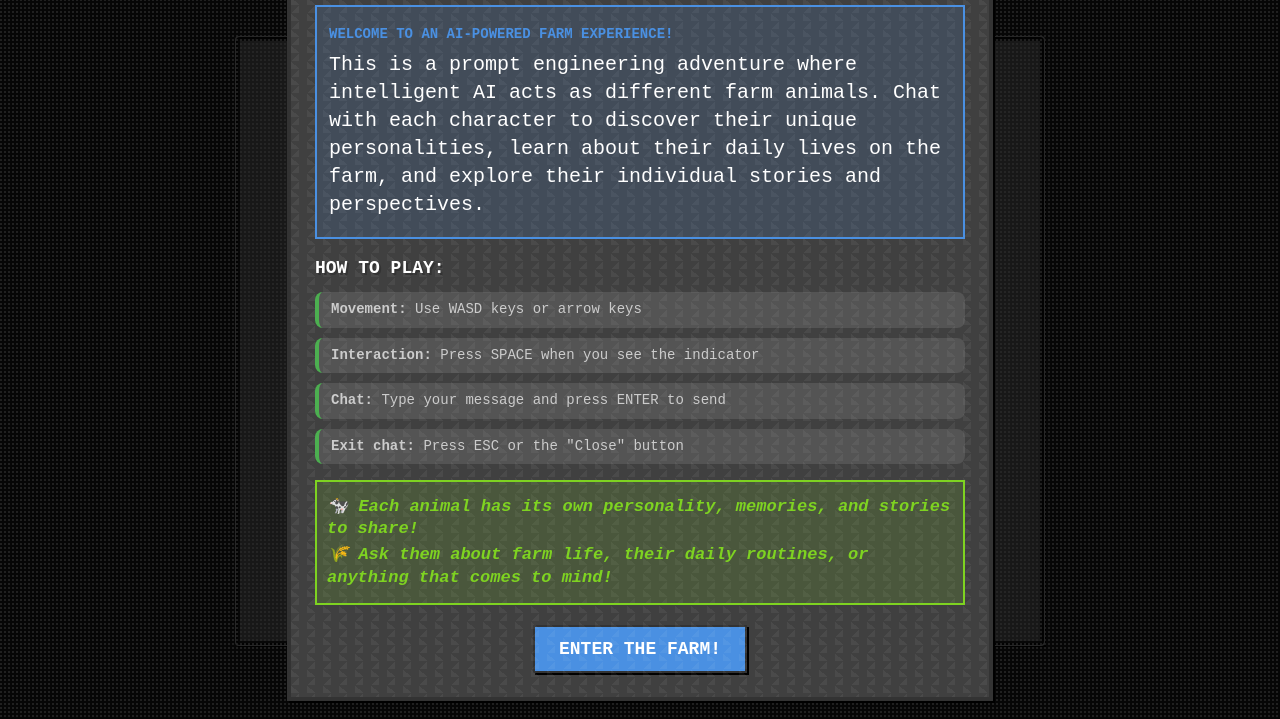
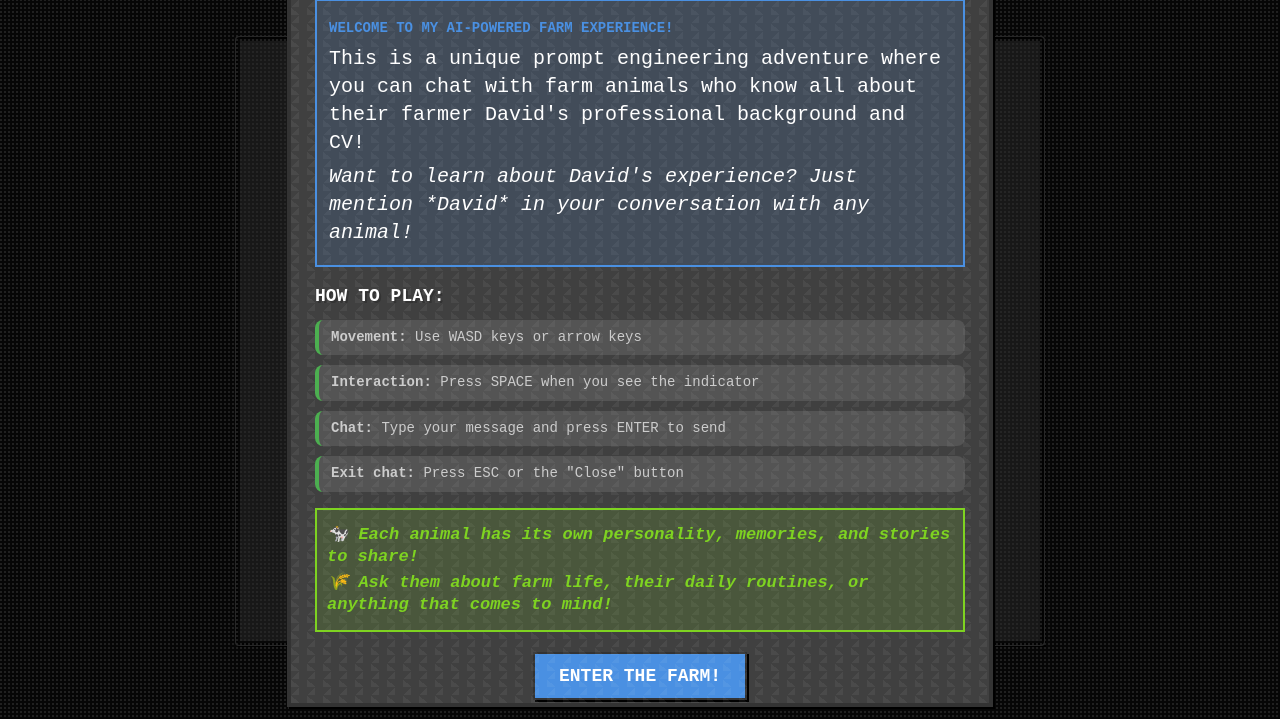
Before and after one commit to theripnono/game-interactive-cv, a website: page public/index.html in a window 1280 px wide. Shown: the part 81-800 px from the top of the page. Drawn offline with Linux system fonts and the light colour scheme.

Commit message:
fix: instructions are modified

```diff
--- a/public/index.html
+++ b/public/index.html
@@ -28,8 +28,9 @@
     <div class="instructions-content">
         <h2> Dvdrg's Farm 🧑🏼‍🌾🌾</h2>
         <div class="game-description">
-                <p><strong>Welcome to an AI-powered farm experience!</strong></p>
-                <p>This is a prompt engineering adventure where intelligent AI acts as different farm animals. Chat with each character to discover their unique personalities, learn about their daily lives on the farm, and explore their individual stories and perspectives.</p>
+        <p><strong>Welcome to my AI-powered farm experience!</strong></p>
+        <p>This is a unique prompt engineering adventure where you can chat with farm animals who know all about their farmer David's professional background and CV!</p>
+        <p><em> Want to learn about David's experience? Just mention *David* in your conversation with any animal!</em></p>
 </div>
 
         <h3>How to Play:</h3>
```
Lines whose indentation alone changed are shown as unchanged.
